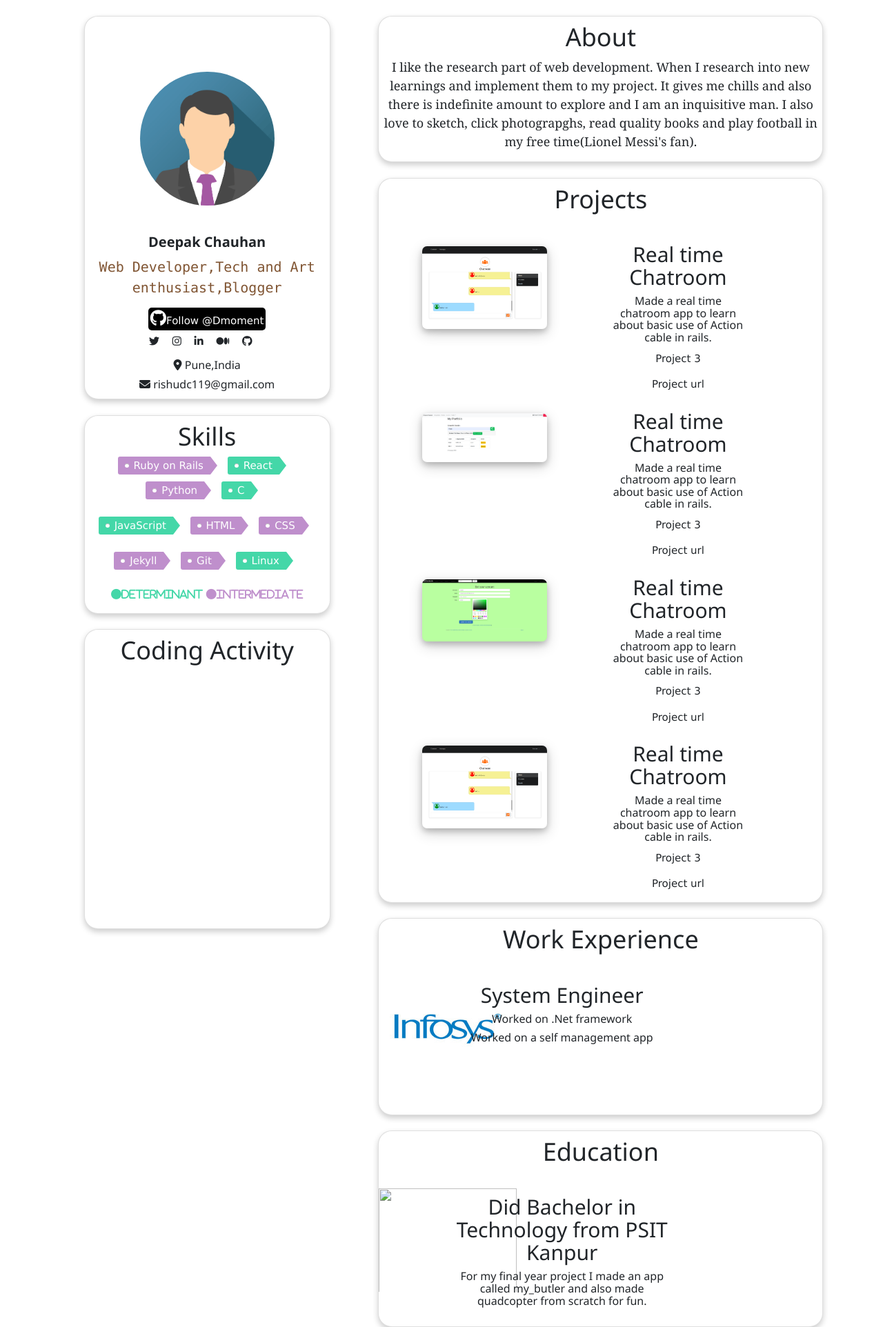
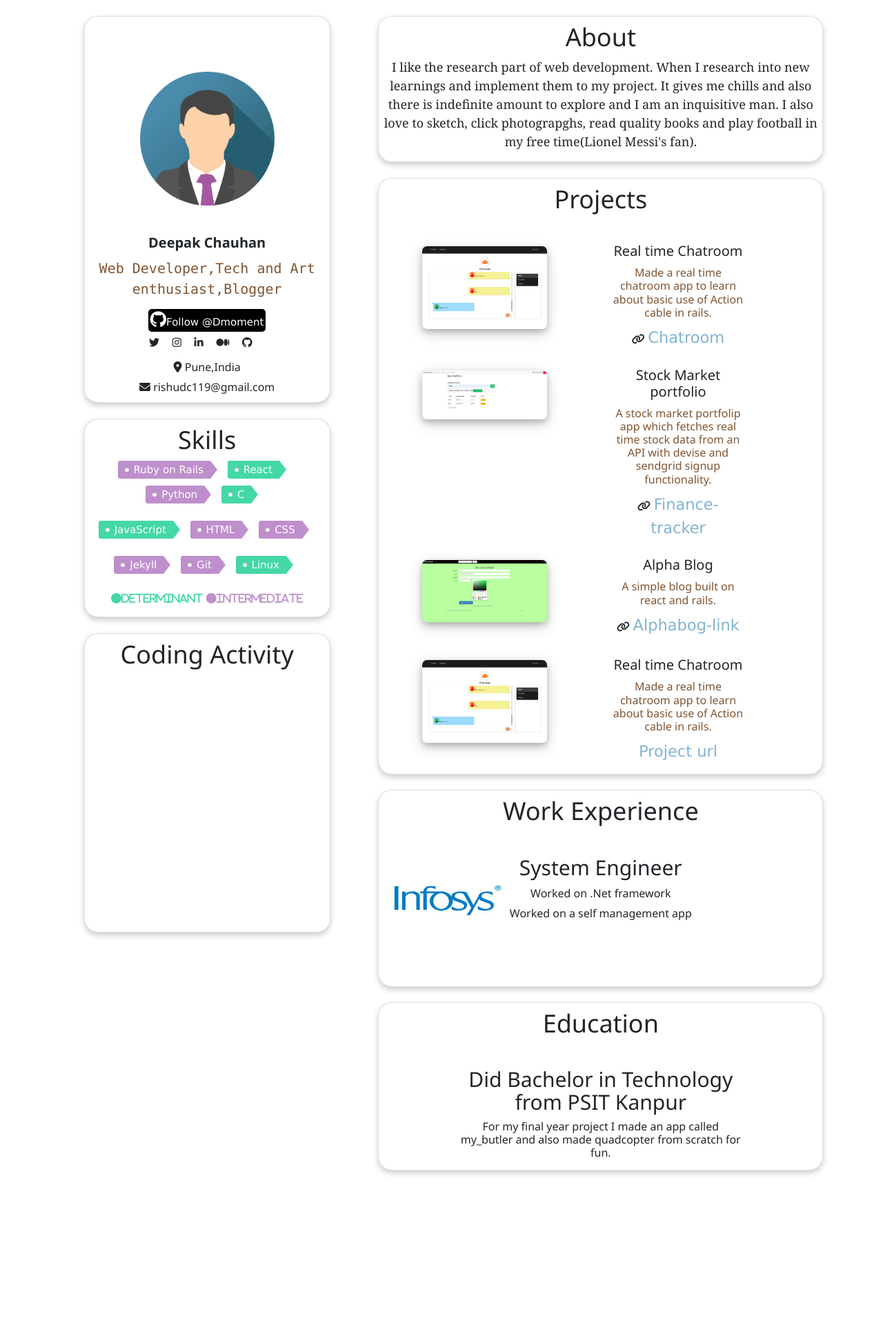
Before and after one commit to Dmoment/Resume, a Jekyll site: the page built from index.markdown, in a window 1280 px wide. Shown: the whole page at 69% size. Built offline with Jekyll 4.4.1, drawn with Linux system fonts in a browser that asks for light colours; nearby versions of some CDN libraries; a style sheet for code colours, icons or effects is not loaded; grey boxes are pictures that could not be loaded.

Commit message:
Project area finishing

```diff
--- a/_layouts/about-me.html
+++ b/_layouts/about-me.html
@@ -82,6 +82,7 @@
             </div>
 
         </div>
+
         <div class="col-lg-7">
 
           <div class="card">
@@ -107,13 +108,14 @@
 
               <div class="col-md-4 center">
 
-                <h4 class="experience-title"> Real time Chatroom</h4>
+                <h4 class="project-title"> Real time Chatroom</h4>
 
-                <h6 class="experience-info">Made a real time chatroom app to learn about basic use of Action cable in rails.</h6>
-                <p class="experience-desc">Project 3</p>
+                <h6 class="project-info">Made a real time chatroom app to learn about basic use of Action cable in rails.</h6>
+
                 <p>
-                  <a class="project-link" href="#"
-                    >Project url</a
+                  <i class="fa fa-link"></i>
+                  <a class="project-link" href="http://dry-brushlands-73815.herokuapp.com/"
+                    >Chatroom</a
                   >
                 </p>
               </div>
@@ -129,16 +131,19 @@
 
               <div class="col-md-4 center">
 
-                <h4 class="experience-title"> Real time Chatroom</h4>
+                <h4 class="project-title"> Stock Market portfolio</h4>
 
-                <h6 class="experience-info">Made a real time chatroom app to learn about basic use of Action cable in rails.</h6>
-                <p class="experience-desc">Project 3</p>
+                <h6 class="project-info">A stock market portfolip app which fetches real time stock data from an API with devise and sendgrid signup functionality.</h6>
+
                 <p>
-                  <a class="project-link" href="#"
-                    >Project url</a
+                  <i class="fa fa-link"></i>
+                  <a class="project-link" href="https://warm-forest-79168.herokuapp.com/"
+                    >Finance-tracker</a
                   >
                 </p>
               </div>
+
+              <br/>
               <div class="col-md-6">
                 <div class="hover01 column">
                   <figure>
@@ -151,14 +156,17 @@
 
               <div class="col-md-4 center">
 
-                <h4 class="experience-title"> Real time Chatroom</h4>
+                <h4 class="project-title">Alpha Blog</h4>
 
-                <h6 class="experience-info">Made a real time chatroom app to learn about basic use of Action cable in rails.</h6>
-                <p class="experience-desc">Project 3</p>
+                <h6 class="project-info">A simple blog built on react and rails.</h6>
+
                 <p>
-                  <a class="project-link" href="#"
-                    >Project url</a
+
+                  <i class="fa fa-link"></i>
+                  <a class="project-link" href="https://github.com/Dmoment/Alpha-blog"
+                    >Alphabog-link</a
                   >
+
                 </p>
               </div>
               <div class="col-md-6">
@@ -173,10 +181,10 @@
 
               <div class="col-md-4 center">
 
-                <h4 class="experience-title"> Real time Chatroom</h4>
+                <h4 class="project-title"> Real time Chatroom</h4>
 
-                <h6 class="experience-info">Made a real time chatroom app to learn about basic use of Action cable in rails.</h6>
-                <p class="experience-desc">Project 3</p>
+                <h6 class="project-info">Made a real time chatroom app to learn about basic use of Action cable in rails.</h6>
+
                 <p>
                   <a class="project-link" href="#"
                     >Project url</a
@@ -200,7 +208,7 @@
             class="company-logo"
           />
         </div>
-        <div class="col-md-6">
+        <div class="col-md-8">
           <h4 class="experience-title">System Engineer</h4>
           <h6 class="experience-info">Worked on .Net framework</h6>
           <h6 class="experience-info">Worked on a self management app</h6>
@@ -216,12 +224,10 @@
 
       <div class="row">
         <div class="col-md-2">
-          <img
-            src="#"
-            class="company-logo"
-          />
+
+
         </div>
-        <div class="col-md-6">
+        <div class="col-md-8">
           <h5 class="experience-title">Did Bachelor in Technology from PSIT Kanpur</h4>
           <h6 class="experience-info">For my final year project I made an app called my_butler and also made quadcopter from scratch for fun.</h6>
           <p class="experience-desc"></p>
--- a/assets/css/style.css
+++ b/assets/css/style.css
@@ -98,7 +98,7 @@
 
 
 }
-h1, h2, h3, h4, h5, h6 {
+h1, h2, h3, h5{
   color: var(--bold-color) !important;
   line-height: 1.1;
 }
@@ -194,3 +194,51 @@ h1, h2, h3, h4, h5, h6 {
 .tag-low:hover::after {
    border-left-color: #50BFE6;
 }
+
+.project-link,.project-link:visited,.project-link:hover,.project-link:active{
+  -webkit-backface-visibility:hidden;
+          backface-visibility:hidden;
+	position:relative;
+  transition:0.5s color ease;
+	text-decoration:none;
+	color:#81b3d2;
+	font-size:1.5em;
+}
+.project-link:hover{
+	color:#d73444;
+}
+.project-link.before:before,.project-link.after:after{
+  content: "";
+  transition:0.5s all ease;
+  -webkit-backface-visibility:hidden;
+          backface-visibility:hidden;
+  position:absolute;
+}
+.project-link.before:before{
+  top:-0.25em;
+}
+.project-link.after:after{
+  bottom:-0.25em;
+}
+.project-link.before:before,.project-link.after:after{
+  height:5px;
+  height:0.35rem;
+  width:0;
+  background:#d73444;
+}
+.project-link.first:after{
+  left:0;
+}
+
+.wrapper{
+  margin:3em 0;
+}
+
+hr.solid {
+  border-top: 3px solid black;
+}
+
+h6.project-info{
+  color: #805533;
+
+}
```
